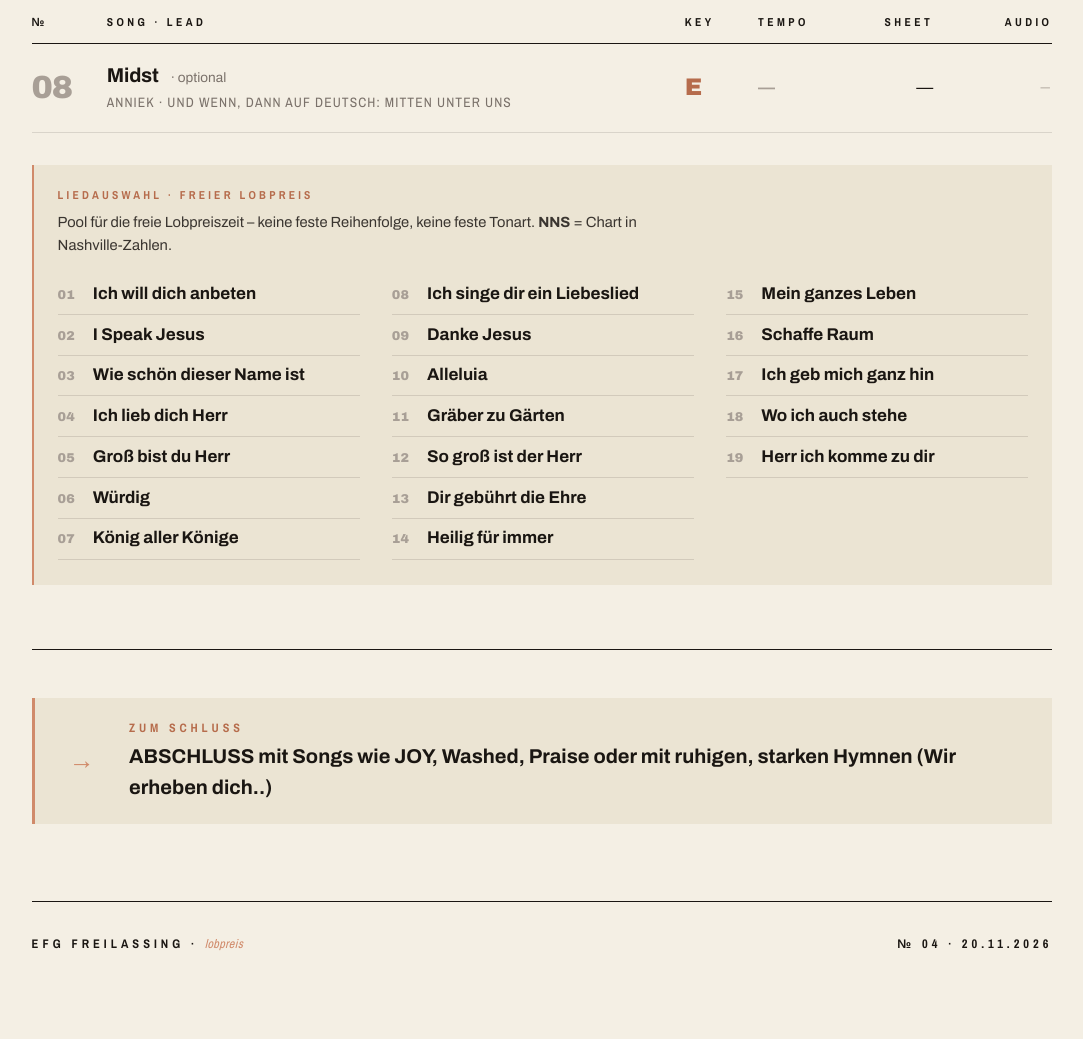
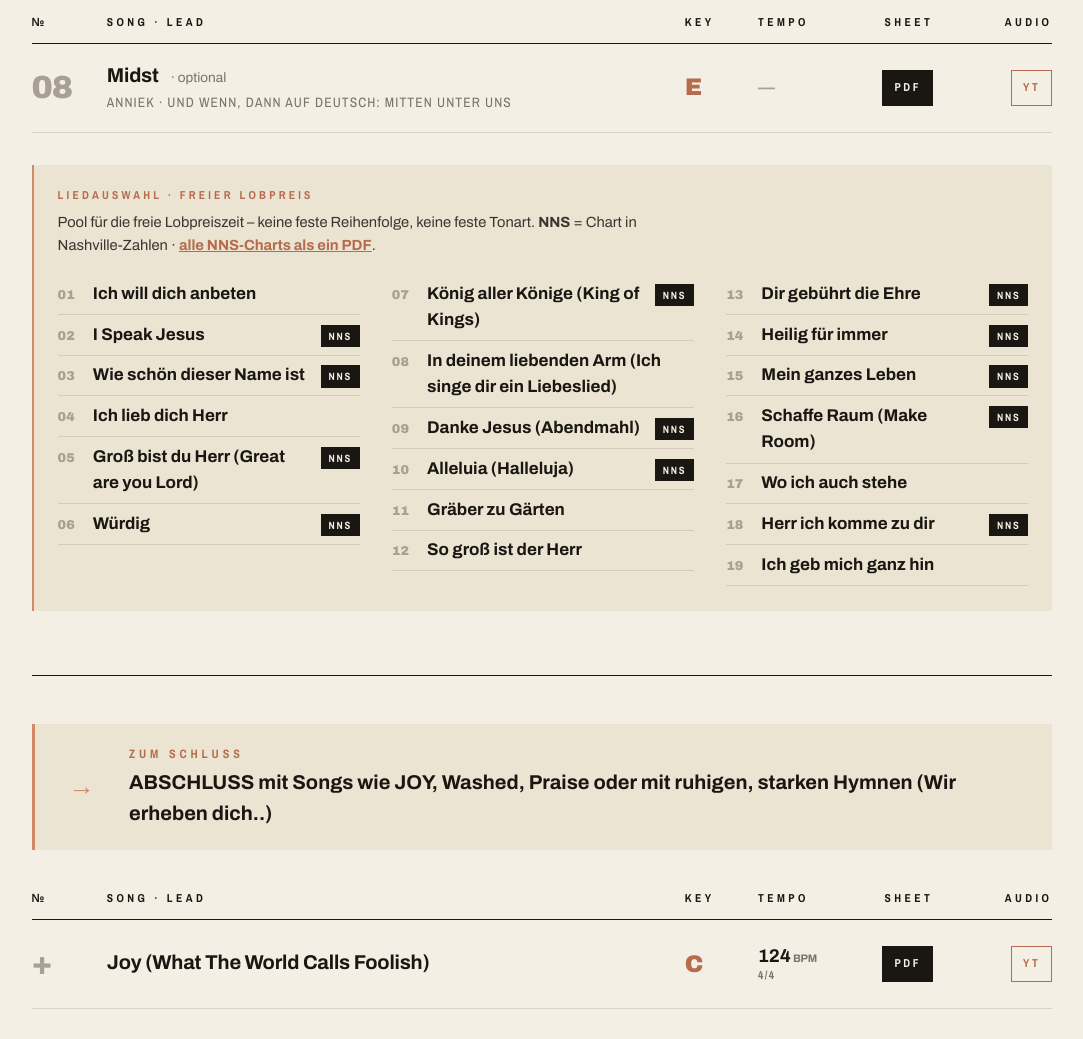
Before and after one commit to dkkrexa-tech/muu-2026-11-20, a plain HTML site: page Setlist_MUU_20_November_2026.html in a window 1280 px wide. Shown: the part 2403-3442 px from the top of the page, without its empty margins (98-1181 px from the left). Drawn offline with nearby package versions, Linux system fonts and the light colour scheme.

Commit message:
Liedauswahl mit Nashville-Charts, Abschluss-Optionen, Midst-Link
Co-Authored-By: Claude Opus 5.5 <noreply@anthropic.com>

```diff
--- a/Setlist_MUU_20_November_2026.html
+++ b/Setlist_MUU_20_November_2026.html
@@ -403,6 +403,7 @@
   .pool{margin-top:2rem; padding:1.4rem 1.5rem 1.6rem; background:var(--cream-2); border-left:2px solid var(--accent)}
   .pool-head .lbl{font-family:'Archivo Narrow','Archivo',sans-serif; font-weight:700; font-size:.72rem; letter-spacing:.28em; text-transform:uppercase; color:var(--accent-deep)}
   .pool-note{margin-top:.35rem; font-size:.92rem; color:var(--ink-2); max-width:70ch}
+  .pool-note a{color:var(--accent-deep); font-weight:700}
   .pool-list{margin:1.1rem 0 0; padding:0; list-style:none; columns:3 220px; column-gap:2rem; counter-reset:pool}
   .pool-list li{break-inside:avoid; display:flex; align-items:baseline; gap:.6rem; padding:.42rem 0; border-bottom:1px solid var(--line); counter-increment:pool}
   .pool-list li::before{content:counter(pool, decimal-leading-zero); font-family:'Archivo',sans-serif; font-weight:900; font-size:.8rem; color:var(--ink-dimmer); min-width:1.6rem}
@@ -447,7 +448,7 @@
     <span class="da-mark">↓</span>
     <span class="da-text">
       <span class="da-title">Alle Songs als ein PDF</span>
-      <span class="da-sub">7 Leadsheets · 13 Seiten · in Setlist-Reihenfolge</span>
+      <span class="da-sub">10 Leadsheets · 20 Seiten · in Setlist-Reihenfolge</span>
     </span>
   </a>
 
@@ -540,7 +541,7 @@
           <div class="lead-name">Anniek</div>
         </div>
         <div class="key">C</div>
-        <div class="tempo"><span class="none">—</span></div>
+        <div class="tempo"><span class="bpm">146<span class="u">BPM</span></span><span class="beat">4/4</span></div>
         <div class="links"><a class="primary" href="Dein_Wille_C.pdf" target="_blank">PDF</a></div>
         <div class="audio"><a class="yt" href="https://www.youtube.com/watch?v=bJNsWWvJPXQ" target="_blank" title="Kirche für Oberberg feat. Anniek Rubin">YT</a></div>
       </div>
@@ -601,36 +602,36 @@
         </div>
         <div class="key">E</div>
         <div class="tempo"><span class="none">—</span></div>
-        <div class="links"><span class="none">—</span></div>
-        <div class="audio"><span class="none">—</span></div>
+        <div class="links"><a class="primary" href="Midst_Nashville.pdf" target="_blank">PDF</a></div>
+        <div class="audio"><a class="yt" href="https://www.youtube.com/watch?v=cp7H-VIT9Qk" target="_blank" title="YouTube">YT</a></div>
       </div>
 
     </div>
     <div class="pool">
       <div class="pool-head">
         <div class="lbl">Liedauswahl · freier Lobpreis</div>
-        <div class="pool-note">Pool für die freie Lobpreiszeit – keine feste Reihenfolge, keine feste Tonart. <b>NNS</b> = Chart in Nashville-Zahlen.</div>
+        <div class="pool-note">Pool für die freie Lobpreiszeit – keine feste Reihenfolge, keine feste Tonart. <b>NNS</b> = Chart in Nashville-Zahlen · <a href="Liedauswahl_Nashville.pdf" target="_blank">alle NNS-Charts als ein PDF</a>.</div>
       </div>
       <ol class="pool-list">
         <li><span class="pt">Ich will dich anbeten</span></li>
-        <li><span class="pt">I Speak Jesus</span></li>
-        <li><span class="pt">Wie schön dieser Name ist</span></li>
+        <li><span class="pt">I Speak Jesus</span><a class="nns" href="I_Speak_Jesus_Nashville.pdf" target="_blank">NNS</a></li>
+        <li><span class="pt">Wie schön dieser Name ist</span><a class="nns" href="Wie_schoen_dieser_Name_ist_Nashville.pdf" target="_blank">NNS</a></li>
         <li><span class="pt">Ich lieb dich Herr</span></li>
-        <li><span class="pt">Groß bist du Herr</span></li>
-        <li><span class="pt">Würdig</span></li>
-        <li><span class="pt">König aller Könige</span></li>
-        <li><span class="pt">Ich singe dir ein Liebeslied</span></li>
-        <li><span class="pt">Danke Jesus</span></li>
-        <li><span class="pt">Alleluia</span></li>
+        <li><span class="pt">Groß bist du Herr (Great are you Lord)</span><a class="nns" href="Gross_bist_du_Herr_Great_are_you_Lord_Nashville.pdf" target="_blank">NNS</a></li>
+        <li><span class="pt">Würdig</span><a class="nns" href="Wuerdig_Nashville.pdf" target="_blank">NNS</a></li>
+        <li><span class="pt">König aller Könige (King of Kings)</span><a class="nns" href="Koenig_aller_Koenige_King_of_Kings_Nashville.pdf" target="_blank">NNS</a></li>
+        <li><span class="pt">In deinem liebenden Arm (Ich singe dir ein Liebeslied)</span></li>
+        <li><span class="pt">Danke Jesus (Abendmahl)</span><a class="nns" href="Danke_Jesus_Abendmahl_Nashville.pdf" target="_blank">NNS</a></li>
+        <li><span class="pt">Alleluia (Halleluja)</span><a class="nns" href="Alleluia_Halleluja_Nashville.pdf" target="_blank">NNS</a></li>
         <li><span class="pt">Gräber zu Gärten</span></li>
         <li><span class="pt">So groß ist der Herr</span></li>
-        <li><span class="pt">Dir gebührt die Ehre</span></li>
-        <li><span class="pt">Heilig für immer</span></li>
-        <li><span class="pt">Mein ganzes Leben</span></li>
-        <li><span class="pt">Schaffe Raum</span></li>
+        <li><span class="pt">Dir gebührt die Ehre</span><a class="nns" href="Dir_gebuehrt_die_Ehre_Nashville.pdf" target="_blank">NNS</a></li>
+        <li><span class="pt">Heilig für immer</span><a class="nns" href="Heilig_fuer_immer_Nashville.pdf" target="_blank">NNS</a></li>
+        <li><span class="pt">Mein ganzes Leben</span><a class="nns" href="Mein_ganzes_Leben_Nashville.pdf" target="_blank">NNS</a></li>
+        <li><span class="pt">Schaffe Raum (Make Room)</span><a class="nns" href="Schaffe_Raum_Make_Room_Nashville.pdf" target="_blank">NNS</a></li>
+        <li><span class="pt">Wo ich auch stehe</span></li>
+        <li><span class="pt">Herr ich komme zu dir</span><a class="nns" href="Herr_ich_komme_zu_dir_Nashville.pdf" target="_blank">NNS</a></li>
         <li><span class="pt">Ich geb mich ganz hin</span></li>
-        <li><span class="pt">Wo ich auch stehe</span></li>
-        <li><span class="pt">Herr ich komme zu dir</span></li>
       </ol>
     </div>
   </section>
@@ -642,6 +643,52 @@
         <div class="what">ABSCHLUSS mit Songs wie JOY, Washed, Praise   oder  mit ruhigen, starken Hymnen (Wir erheben dich..)</div>
       </div>
     </div>
+    <div class="songlist">
+
+      <div class="songlist-head">
+        <div>№</div>
+        <div>Song · Lead</div>
+        <div>Key</div>
+        <div>Tempo</div>
+        <div class="r">Sheet</div>
+        <div class="r">Audio</div>
+      </div>
+
+      <div class="song">
+        <div class="num">+</div>
+        <div>
+          <div class="title">Joy (What The World Calls Foolish)</div>
+          <div class="lead-name"></div>
+        </div>
+        <div class="key">C</div>
+        <div class="tempo"><span class="bpm">124<span class="u">BPM</span></span><span class="beat">4/4</span></div>
+        <div class="links"><a class="primary" href="Joy_What_The_World_Calls_Foolish_C.pdf" target="_blank">PDF</a></div>
+        <div class="audio"><a class="yt" href="https://www.youtube.com/watch?v=iSY2P7z7e30" target="_blank" title="Gateway Worship feat. Martin Smith">YT</a></div>
+      </div>
+      <div class="song">
+        <div class="num">+</div>
+        <div>
+          <div class="title">Washed</div>
+          <div class="lead-name"></div>
+        </div>
+        <div class="key">G</div>
+        <div class="tempo"><span class="none">—</span></div>
+        <div class="links"><span class="none">—</span></div>
+        <div class="audio"><span class="none">—</span></div>
+      </div>
+      <div class="song">
+        <div class="num">+</div>
+        <div>
+          <div class="title">Praise</div>
+          <div class="lead-name"></div>
+        </div>
+        <div class="key">A</div>
+        <div class="tempo"><span class="bpm">127<span class="u">BPM</span></span><span class="beat">4/4</span></div>
+        <div class="links"><a class="primary" href="Praise_A.pdf" target="_blank">PDF</a></div>
+        <div class="audio"><a class="yt" href="https://www.youtube.com/watch?v=f2oxGYpuLkw" target="_blank" title="Elevation Worship">YT</a></div>
+      </div>
+
+    </div>
   </section>
 
   <footer>
```
Also changed, not shown: 18 other files.
